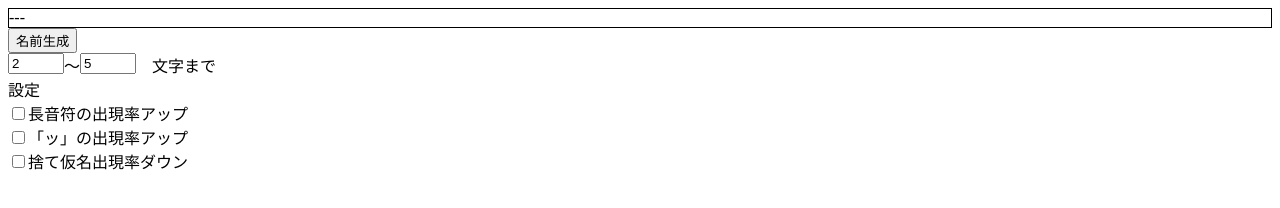
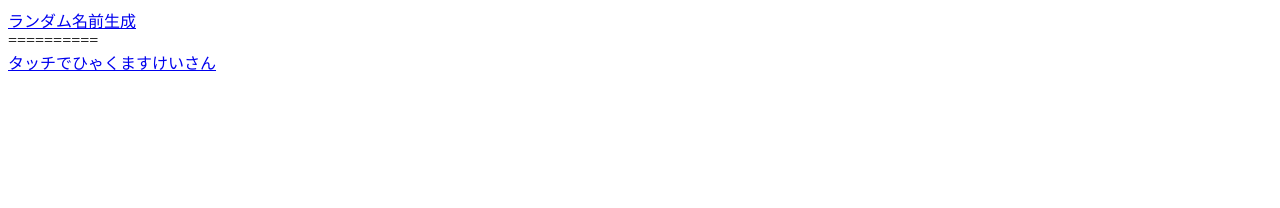
Before and after one commit to 18-proj/18-proj.github.io, a plain HTML site: page index.html in a window 1280 px wide. Drawn offline with Linux system fonts and the light colour scheme; files that its build step writes are made by us from their sources.

Commit message:
Add files via upload

```diff
--- a/index.html
+++ b/index.html
@@ -3,29 +3,18 @@
 <head>
 	<meta http-equiv='Content-Type' content='text/html; charset=utf-8'>
 	<meta name="viewport" content="width=device-width,initial-scale=1">
-	<title>name creater</title>
+	<title>top menu</title>
 	<link rel="stylesheet" href="./main.css">
 </head>
 <body>
-	<div id="name_area">---</div>
-
-	<div id="create_btn">
-		<input type="button" name="crt_nm" value="名前生成" onClick=name_create()>
+	<div>
+		<a href="name_create/index.html">ランダム名前生成</a>
 	</div>
 
-	<div id="txt_val">
-		<input type="number" id="min_val" value="2" min="2" max="10">
-		<div>～</div>
-		<input type="number" id="max_val" value="5" min="2" max="10">
-		<div>　文字まで</div>
+	<div>==========</div>
+
+	<div>
+		<a href="100_calc/index.html">タッチでひゃくますけいさん</a>
 	</div>
-
-	<div id="option">
-		<div id="list">設定</div>
-		<div><input type="checkbox" id="nbs" value="1">長音符の出現率アップ</div>
-		<div><input type="checkbox" id="xtu" value="2">「ッ」の出現率アップ</div>
-		<div><input type="checkbox" id="sho" value="3">捨て仮名出現率ダウン</div>
-	</div>
-	<script src='./main.js'></script>
 </body>
 </html>
```
